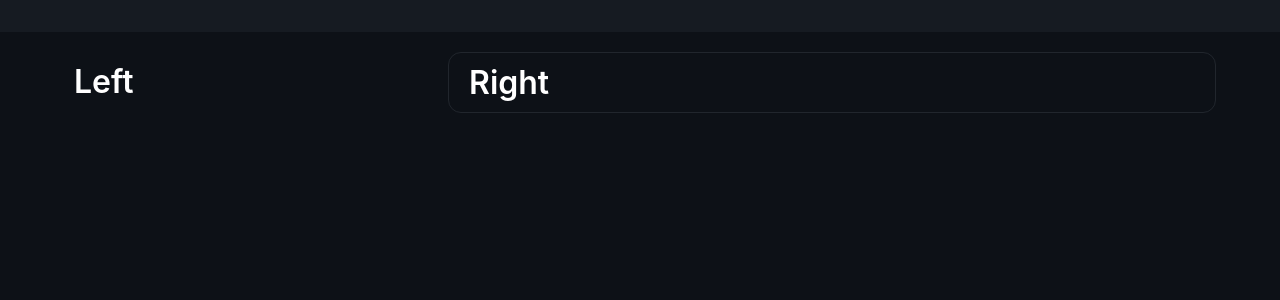
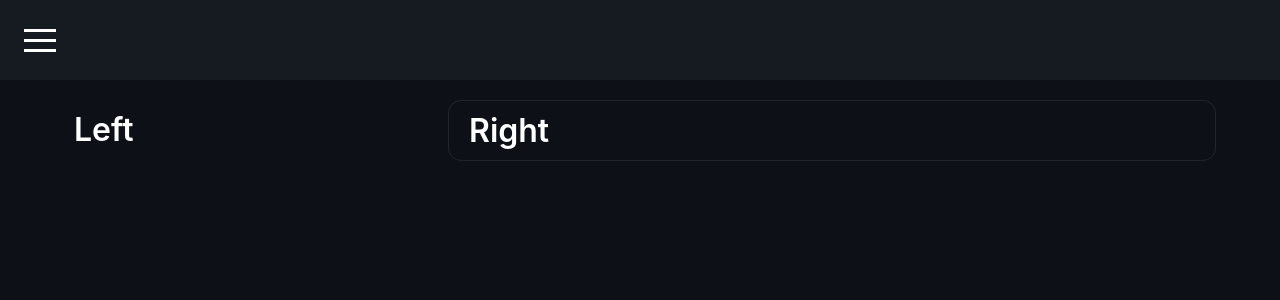
Before and after one commit to Miliexe/Portfolio, a React (Create React App) app: page / in a window 1280 px wide. Shown: the top 300 px of the page. Built offline with nearby package versions, Linux system fonts and the light colour scheme.

Commit message:
Init Menu

```diff
--- a/package.json
+++ b/package.json
@@ -6,6 +6,7 @@
     "@testing-library/jest-dom": "^5.16.5",
     "@testing-library/react": "^13.4.0",
     "@testing-library/user-event": "^13.5.0",
+    "hamburger-react": "^2.5.0",
     "react": "^18.2.0",
     "react-dom": "^18.2.0",
     "react-router-dom": "^6.4.3",
@@ -39,7 +40,7 @@
     ]
   },
   "devDependencies": {
-    "sass": "^1.56.1",
-    "gh-pages": "^4.0.0"
+    "gh-pages": "^4.0.0",
+    "sass": "^1.56.1"
   }
 }
--- a/src/components/Header.jsx
+++ b/src/components/Header.jsx
@@ -1,7 +1,12 @@
 import React from 'react'
+import Menu from './Menu'
 
 const Header = () => {
-    return <div className="header"></div>
+    return (
+        <div className="header">
+            <Menu></Menu>
+        </div>
+    )
 }
 
 export default Header
--- /dev/null
+++ b/src/components/Menu.jsx
@@ -0,0 +1,30 @@
+import React from 'react'
+import Hamburger from 'hamburger-react'
+import { useState } from 'react'
+
+const Menu = () => {
+    const [stateCollapse, setStateCollapse] = useState(0)
+    const stateCollapseUpdate = () => {
+        setStateCollapse(!stateCollapse)
+    }
+    return (
+        <div className="menu">
+            <Hamburger
+                onToggle={() => {
+                    stateCollapseUpdate()
+                }}
+            />
+            {stateCollapse ? (
+                <div className="menu__content">
+                    <ul>
+                        <li>1</li>
+                        <li>2</li>
+                        <li>3</li>
+                    </ul>
+                </div>
+            ) : null}
+        </div>
+    )
+}
+
+export default Menu
--- a/src/styles/layouts/_header.scss
+++ b/src/styles/layouts/_header.scss
@@ -3,4 +3,5 @@
     height: fit-content;
     background-color: $secondary-bg;
     padding: 16px;
+    border-bottom: 2px solid $tertiary-bg;
 }
--- a/src/styles/main.scss
+++ b/src/styles/main.scss
@@ -1,5 +1,6 @@
 //utils
 @import "./utils/variables";
+@import "./utils/mixins";
 //vendors
 
 //base
```
Also changed, not shown: src/styles/base/_base.scss (+8 -0 lines), src/styles/pages/_home.scss (+6 -5 lines), src/styles/utils/_mixins.scss (added, +20 -0 lines), 1 other file (tests, documents, lock files or other folders).
